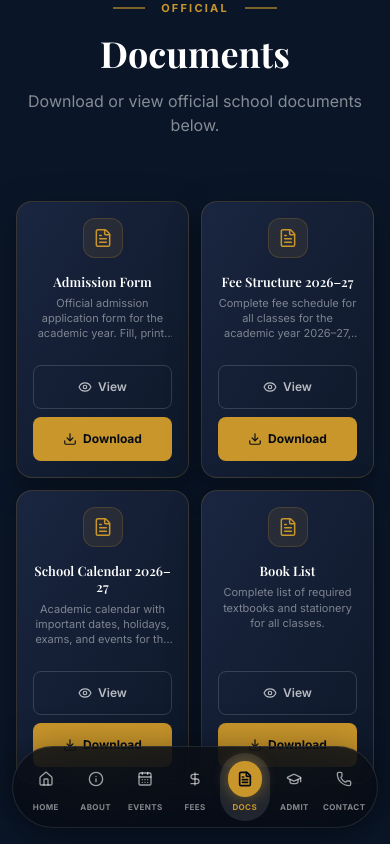
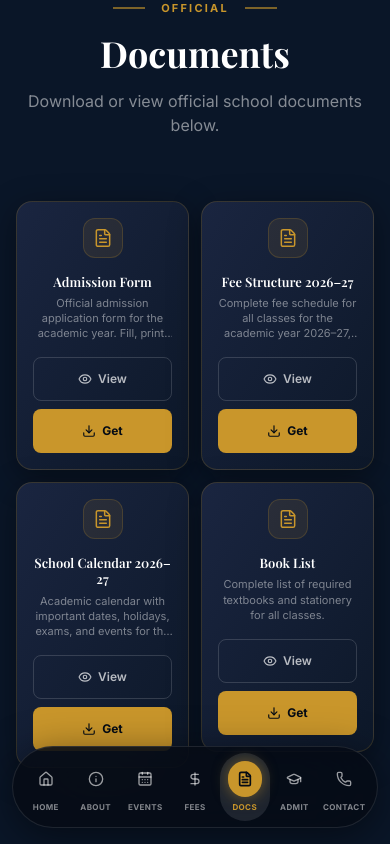
Before and after one commit to Bal-Sanskar-Sainik-School/Bal-Sanskar-Sainik-School-Website, a Next.js app: page /documents in a window 390 px wide. Shown: the top 844 px of the page. Built offline with nearby package versions, Linux system fonts and the light colour scheme.

Commit message:
some change in the view

```diff
--- a/app/documents/page.tsx
+++ b/app/documents/page.tsx
@@ -49,23 +49,23 @@ export default function DocumentsPage() {
       </ScrollReveal>
 
       {/* Cards */}
-      <div className="max-w-6xl mx-auto grid grid-cols-2 sm:grid-cols-2 lg:grid-cols-2 gap-3 sm:gap-6">
+      <div className="max-w-6xl mx-auto grid grid-cols-2 sm:grid-cols-1 lg:grid-cols-2 gap-3 sm:gap-6">
         {documents.map((doc, i) => (
           <ScrollReveal key={doc.title} direction="up" delay={i * 0.1}>
-            <div className="group relative flex flex-col h-full gap-4 p-4 sm:p-8 rounded-2xl border border-gold/20 bg-gradient-to-br from-[#1a2540] to-[#0d1829] hover:border-gold/50 transition-all duration-300 overflow-hidden shadow-[0_8px_32px_rgba(0,0,0,0.4)] hover:shadow-[0_16px_48px_rgba(201,150,43,0.15)]" >
+            <div className="group relative flex flex-col gap-4 p-4 sm:p-8 rounded-2xl border border-gold/20 bg-gradient-to-br from-[#1a2540] to-[#0d1829] hover:border-gold/50 transition-all duration-300 overflow-hidden shadow-[0_8px_32px_rgba(0,0,0,0.4)] hover:shadow-[0_16px_48px_rgba(201,150,43,0.15)]" >
               {/* Left gold accent */}
               <div className="absolute left-0 top-0 h-full w-[3px] bg-gradient-to-b from-gold/0 via-gold to-gold/0 opacity-0 group-hover:opacity-100 transition-opacity duration-500 rounded-l-2xl" />
 
               {/* Header with Icon and Text */}
-              <div className="flex flex-col sm:flex-row items-center sm:items-start text-center sm:text-left gap-3 sm:gap-5 flex-1">
+              <div className="flex flex-col sm:flex-row items-center sm:items-start text-center sm:text-left gap-3 sm:gap-5">
                 {/* Icon */}
                 <div className="shrink-0 w-10 h-10 sm:w-14 sm:h-14 rounded-xl bg-gold/10 border border-gold/20 flex items-center justify-center group-hover:bg-gold/20 group-hover:border-gold/40 transition-all duration-300 flex-shrink-0">
                   <FileText className="w-5 h-5 sm:w-6 sm:h-6 text-gold" strokeWidth={1.8} />
                 </div>
 
                 {/* Text */}
-                <div className="flex-1 min-w-0 flex flex-col mt-1 sm:mt-0">
-                  <h2 className="font-[family-name:var(--font-heading)] text-white text-[13px] leading-tight sm:text-xl font-semibold mb-1.5 sm:mb-2 group-hover:text-gold transition-colors duration-300 line-clamp-2">
+                <div className="flex-1 min-w-0 mt-1 sm:mt-0">
+                  <h2 className="font-[family-name:var(--font-heading)] text-white text-[13px] leading-tight sm:leading-normal sm:text-xl font-semibold mb-1.5 sm:mb-1 group-hover:text-gold transition-colors duration-300 line-clamp-2">
                     {doc.title}
                   </h2>
                   <p className="font-[family-name:var(--font-body)] text-white/45 text-[11px] sm:text-sm leading-snug sm:leading-relaxed line-clamp-3 sm:line-clamp-3">
@@ -75,7 +75,7 @@ export default function DocumentsPage() {
               </div>
 
               {/* Actions */}
-              <div className="flex flex-col sm:flex-row items-stretch sm:items-center gap-2 sm:gap-3 w-full mt-auto pt-2 sm:pt-0">
+              <div className="flex flex-col sm:flex-row items-stretch sm:items-center gap-2 sm:gap-3 w-full mt-auto sm:mt-0">
                 <a
                   href={doc.file}
                   target="_blank"
@@ -83,7 +83,8 @@ export default function DocumentsPage() {
                   className="flex-1 flex items-center justify-center gap-1.5 sm:gap-2 px-2 sm:px-4 py-2 sm:py-2.5 rounded-lg sm:rounded-xl border border-white/15 text-white/70 hover:text-white hover:border-white/30 text-xs sm:text-sm font-semibold font-[family-name:var(--font-body)] transition-all duration-300"
                 >
                   <Eye className="w-3.5 h-3.5 sm:w-4 sm:h-4" />
-                  <span>View</span>
+                  <span className="hidden sm:inline">View</span>
+                  <span className="sm:hidden">View</span>
                 </a>
                 <a
                   href={doc.file}
@@ -91,7 +92,8 @@ export default function DocumentsPage() {
                   className="flex-1 flex items-center justify-center gap-1.5 sm:gap-2 px-2 sm:px-4 py-2 sm:py-2.5 rounded-lg sm:rounded-xl bg-gold text-navy-dark hover:bg-gold-light text-xs sm:text-sm font-bold font-[family-name:var(--font-body)] transition-all duration-300 hover:-translate-y-0.5"
                 >
                   <Download className="w-3.5 h-3.5 sm:w-4 sm:h-4" />
-                  <span>Download</span>
+                  <span className="hidden sm:inline">Download</span>
+                  <span className="sm:hidden">Get</span>
                 </a>
               </div>
             </div>
```
